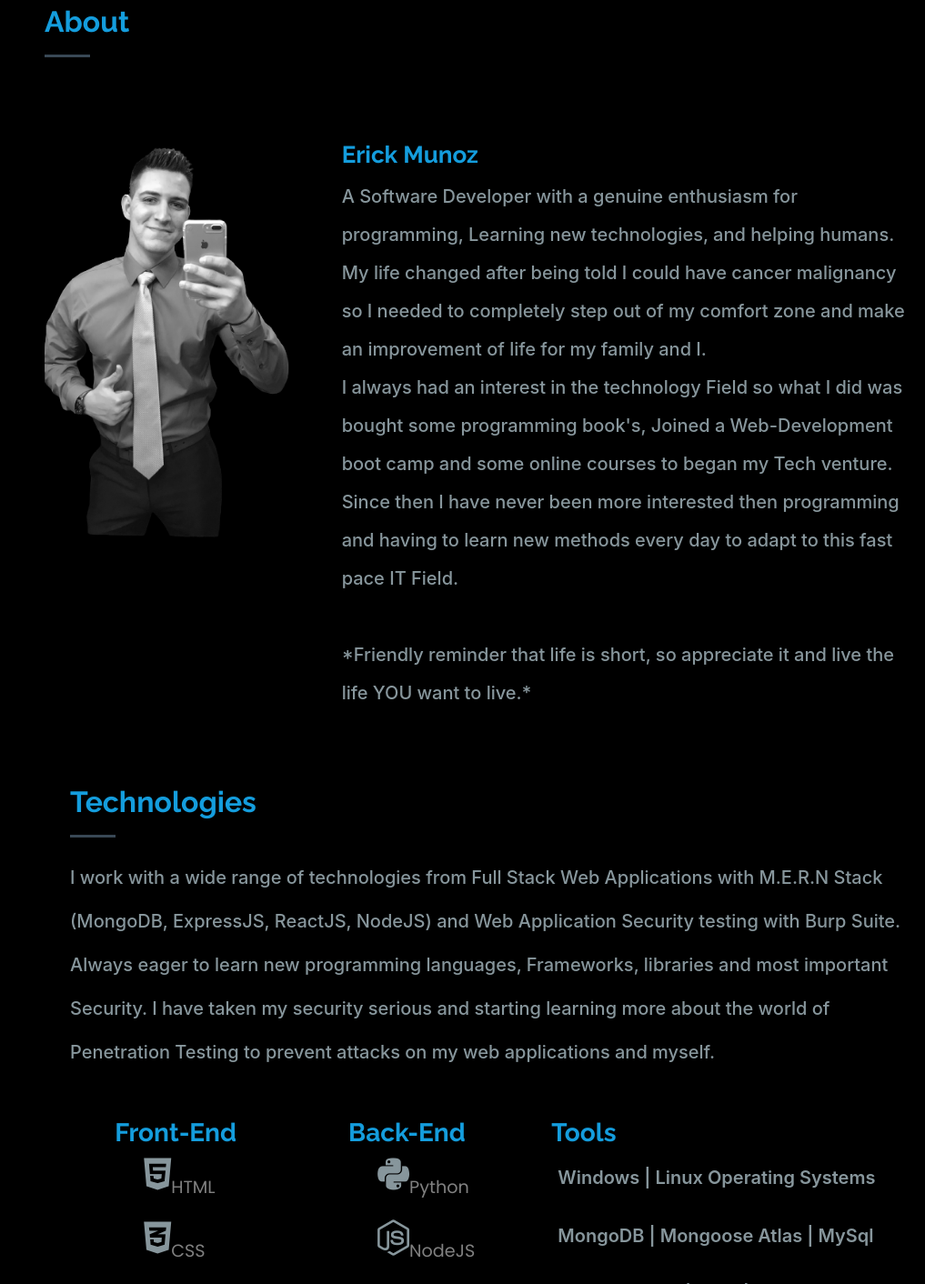
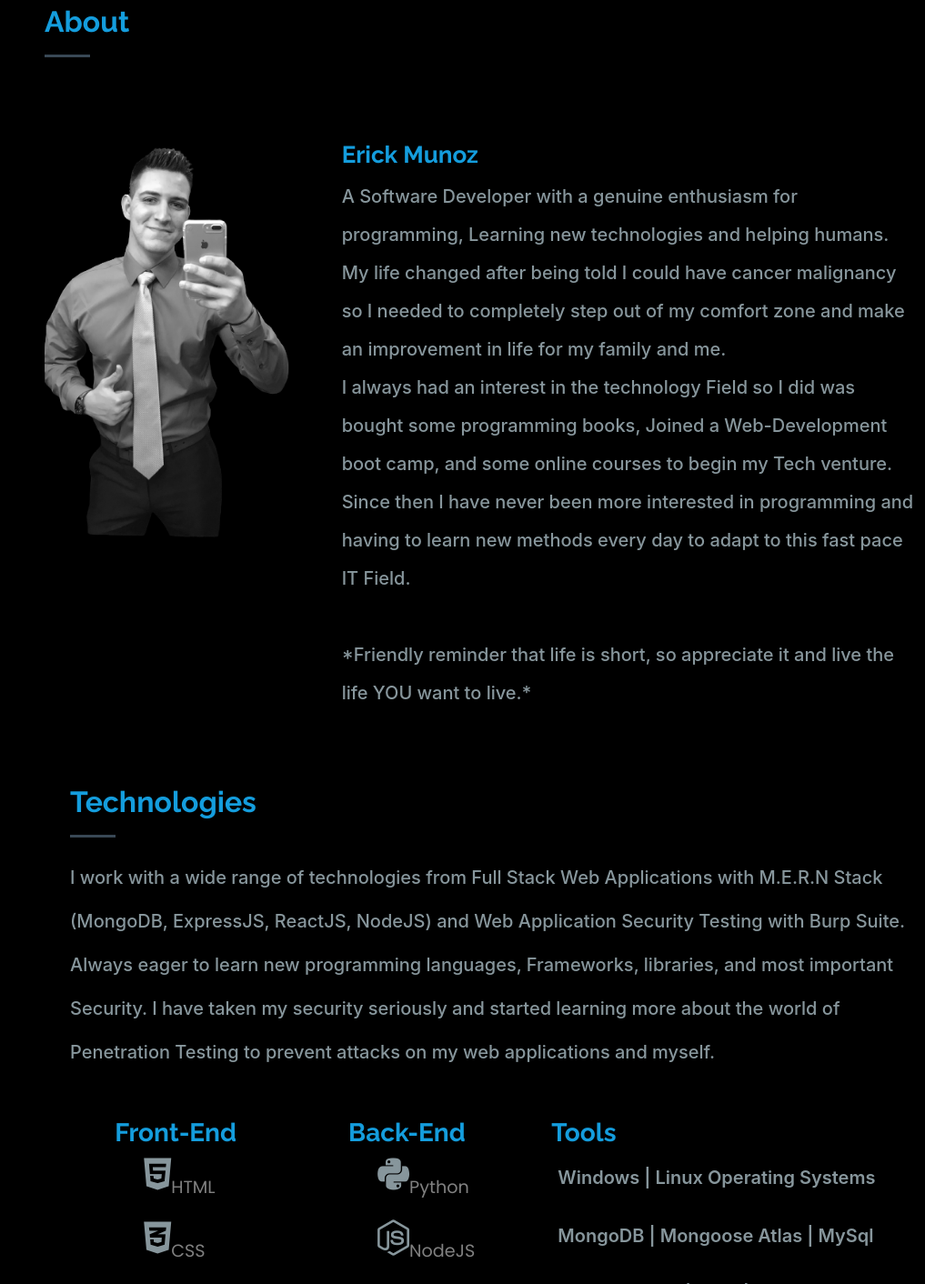
Before and after one commit to Dungyy/portfolio, a Flask app: page / in a window 1280 px wide. Shown: the part 855-2267 px from the top of the page at 91% size, without its empty margins (263-1280 px from the left). Run offline with Flask 2, Linux system fonts and the light colour scheme; some libraries are stand-ins or nearby versions; some web fonts are replaced.

Commit message:
fix some spelling errord

```diff
--- a/templates/index.html
+++ b/templates/index.html
@@ -97,11 +97,13 @@
             <br/>
             <h3>Erick Munoz </h3>
             <p class="about-p" data-aos="fade-up"  data-aos-delay="200">
-              A Software Developer with a genuine enthusiasm for programming, Learning new technologies, and helping humans. <br/>
-              My life changed after being told I could have cancer malignancy so I needed to completely step out of my comfort zone and make an improvement of life for my family and I.<br/>
-              I always had an interest in the technology Field so what I did was bought some programming book's, Joined a Web-Development boot camp and some online courses to began my Tech venture.
+              A Software Developer with a genuine enthusiasm for programming, Learning new technologies and helping humans.
               <br/>
-              Since then I have never been more interested then programming and having to learn new methods every day to adapt to this fast pace IT Field.
+              My life changed after being told I could have cancer malignancy so I needed to completely step out of my comfort zone and make an improvement in life for my family and me.
+              <br/>
+              I always had an interest in the technology Field so I did was bought some programming books, Joined a Web-Development boot camp, and some online courses to begin my Tech venture.
+              <br/>
+              Since then I have never been more interested in programming and having to learn new methods every day to adapt to this fast pace IT Field.
               <br/><br/>
               *Friendly reminder that life is short, so appreciate it and live the life YOU want to live.*
           </p>
@@ -118,9 +120,9 @@
     <section id="skills" class="Tech section-title skills ">
       <div class="tech" data-aos="fade-up">
           <h2>Technologies</h2>
-          <p>I work with a wide range of technologies from Full Stack Web Applications with M.E.R.N Stack (MongoDB, ExpressJS, ReactJS, NodeJS) and Web Application Security testing with Burp Suite.
+          <p>I work with a wide range of technologies from Full Stack Web Applications with M.E.R.N Stack (MongoDB, ExpressJS, ReactJS, NodeJS) and Web Application Security Testing with Burp Suite.
             <br/>
-             Always eager to learn new programming languages, Frameworks, libraries and most important Security. I have taken my security serious and starting learning more about the world of Penetration Testing to prevent attacks on my web applications and myself.
+            Always eager to learn new programming languages, Frameworks, libraries, and most important Security. I have taken my security seriously and started learning more about the world of Penetration Testing to prevent attacks on my web applications and myself.
           </p>
       </div>
       <br/>
@@ -208,14 +210,14 @@
             </div>
           </div>
         <!-- 2 -->
-          <div class="col-lg-4 col-md-6 portfolio-item filter-app" data-aos="fade-up"  data-aos-delay="300">
+          <!-- <div class="col-lg-4 col-md-6 portfolio-item filter-app" data-aos="fade-up"  data-aos-delay="300">
             <div class="portfolio-wrap">
               <img src="../static/iPortfolio/assets/img/portfolio/resume.png" class="img-fluid" alt="">
               <div class="portfolio-links">
                 <a href="../static/iPortfolio/assets/img/portfolio/resume.png" data-gallery="portfolioGallery" class="portfolio-lightbox" title="Erick's online resume, created with;<br> HTML | Python Flask framework for a back-end "/>Resume<a class="bx " href="https://dungy.pythonanywhere.com/">Live</a></a><a class="bx " href="https://github.com/Dungyy/resume">Code</a>
               </div>
             </div>
-          </div>
+          </div> -->
         <!-- 3 -->
           <div class="col-lg-4 col-md-6 portfolio-item filter-app"data-aos="fade-up" data-aos-delay="500">
             <div class="portfolio-wrap">
@@ -226,16 +228,16 @@
             </div>
           </div>
         <!-- 4 -->
-          <div class="col-lg-4 col-md-6 portfolio-item filter-app" data-aos="fade-right"  data-aos-delay="300">
+          <!-- <div class="col-lg-4 col-md-6 portfolio-item filter-app" data-aos="fade-right"  data-aos-delay="300">
             <div class="portfolio-wrap">
               <img src="../static/iPortfolio/assets/img/portfolio/Screenshot (2).png" class="img-fluid" alt="">
               <div class="portfolio-links">
                 <a href="../static/iPortfolio/assets/img/portfolio/Screenshot (2).png" data-gallery="portfolioGallery" class="portfolio-lightbox" title="Re-Created Simon Game, Using the Document Object Model, I used; <br> HTML | CSS | JavaScript | jQuery "/>SimonGame<a class="bx " href="https://dungyy.github.io/Simon-Game/">Live</a></a><a class="bx " href="https://github.com/Dungyy/Simon-Game">Code</a>
               </div>
             </div>
-          </div>
+          </div> -->
         <!-- 5 -->
-          <div class="col-lg-4 col-md-6 portfolio-item filter-app" data-aos="fade-left"  data-aos-delay="300">
+          <div class="col-lg-4 col-md-6 portfolio-item filter-app" data-aos="fade-up"  data-aos-delay="300">
             <div class="portfolio-wrap">
               <img src="../static/iPortfolio/assets/img/portfolio/Screenshot (1).png" class="img-fluid" alt="">
               <div class="portfolio-links">
@@ -265,14 +267,14 @@
             </div>
           </div>
         <!-- 9 -->
-          <div class="col-lg-4 col-md-6 portfolio-item filter-app" data-aos="fade-up"  data-aos-delay="400">
+          <!-- <div class="col-lg-4 col-md-6 portfolio-item filter-app" data-aos="fade-up"  data-aos-delay="400">
             <div class="portfolio-wrap">
               <img src="../static/iPortfolio/assets/img/portfolio/Keeper-app.png" class="img-fluid" alt="">
               <div class="portfolio-links">
                 <a href="../static/iPortfolio/assets/img/portfolio/Keeper-app.png" data-gallery="portfolioGallery" class="portfolio-lightbox" title="Keeper-app a CRUD application made to keep memories."/>Keeper<a class="bx " href="https://dungy-keeper-app.netlify.app/">Live</a></a><a class="bx " href="https://github.com/Dungyy/Keeper-app/">Code</a>
               </div>
             </div>
-          </div>
+          </div> -->
           </div>
 
       </div>
```
Also changed, not shown: 2 other files.
